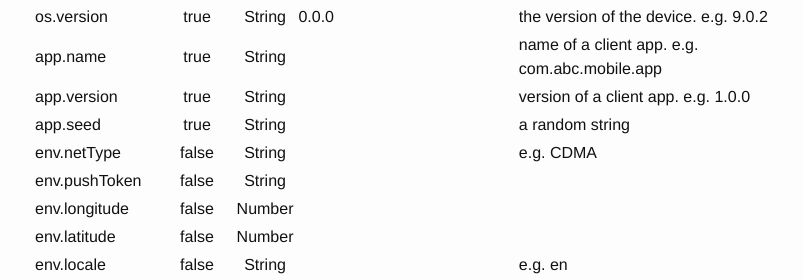
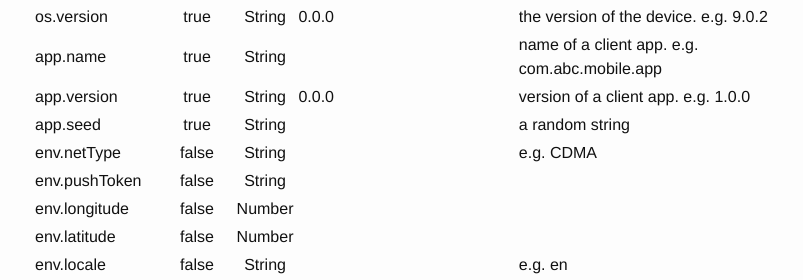
Before and after one commit to hp-liangzhang/hp-liangzhang.github.com, a Jekyll site: the page built from _posts/fundametals/2016-03-3-fundamentals-client-api-hello.markdown, in a window 1280 px wide and 900 px high, scrolled down 711 px. Shown: the part 172-452 px from the top of the window, without its empty margins (238-1041 px from the left). Built offline with Jekyll 4.4.1, drawn with Linux system fonts in a browser that asks for light colours.

Commit message:
update comment

```diff
--- a/_posts/fundametals/2016-03-3-fundamentals-client-api-hello.markdown
+++ b/_posts/fundametals/2016-03-3-fundamentals-client-api-hello.markdown
@@ -30,7 +30,7 @@ POST
 | os.name | true | String | Android, iOS, WebOS, Windows_Mobile |  |
 | os.version | true | String | 0.0.0 | the version of the device. e.g. 9.0.2 |
 | app.name | true | String |  | name of a client app. e.g. com.abc.mobile.app |
-| app.version | true | String |  | version of a client app. e.g. 1.0.0 |
+| app.version | true | String | 0.0.0 | version of a client app. e.g. 1.0.0 |
 | app.seed | true | String |  | a random string |
 | env.netType | false | String |  | e.g. CDMA |
 | env.pushToken | false | String |  |  |
```
